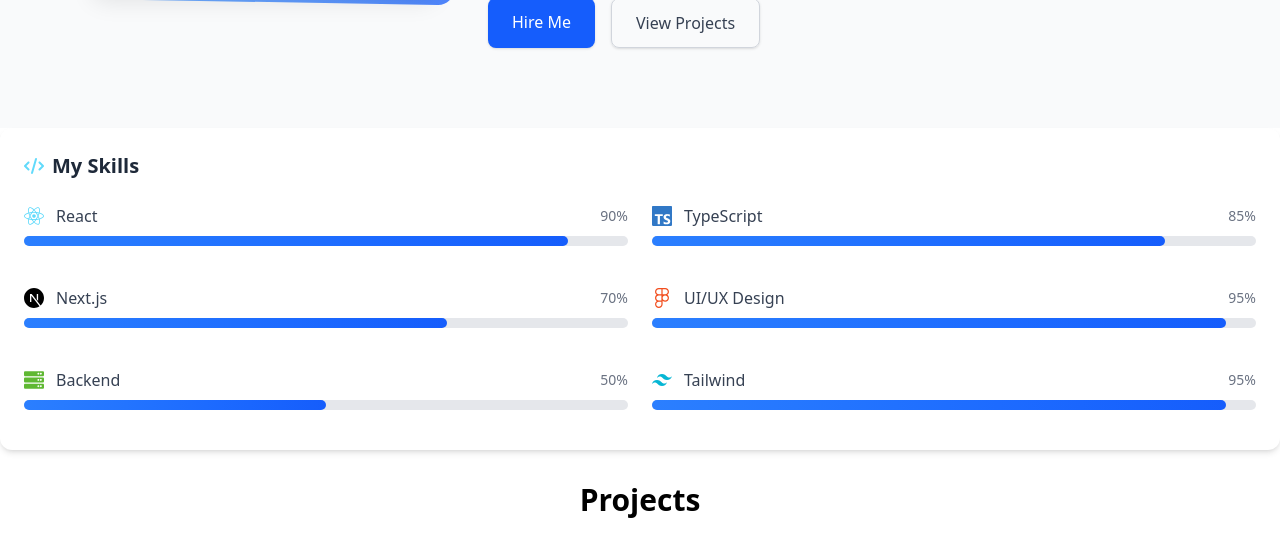
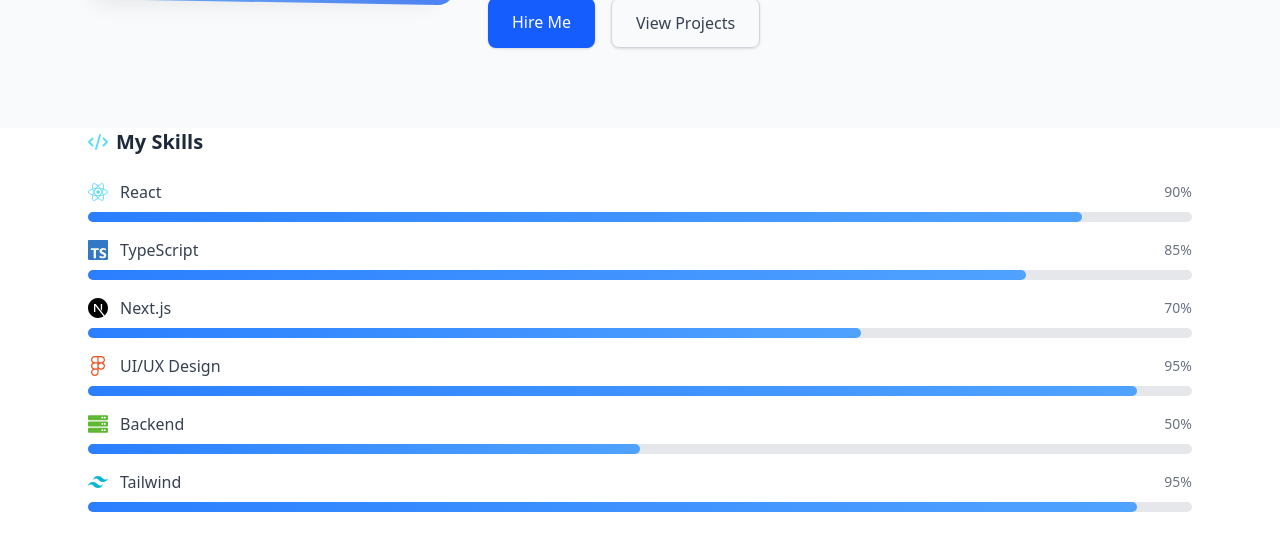
Before and after one commit to BABAYAGA108/The-company, a React (Vite) app: page / in a window 1280 px wide. Shown: the part 1200-1748 px from the top of the page. Built offline with nearby package versions, Linux system fonts and the light colour scheme.

Commit message:
skils updated

```diff
--- a/src/components/Hero/Skills.tsx
+++ b/src/components/Hero/Skills.tsx
@@ -41,13 +41,13 @@
   ];
 
   return (
-    <div className="mb-8 p-6 bg-white rounded-xl shadow-md">
+    <div className="container mx-auto px-6 max-w-6xl">
       <h4 className="text-xl font-semibold text-gray-800 mb-6 flex items-center gap-2">
-        <FaCode color= "#61DAFB" />
+        <FaCode color="#61DAFB" />
         <span>My Skills</span>
       </h4>
 
-      <div className="grid grid-cols-1 md:grid-cols-2 gap-6">
+      <div className="space-y-4 text-gray-600 mb-8 md:grid-cols-2 gap-6 w-full">
         {skills.map((skill, index) => (
           <div key={index} className="mb-4">
             <div className="flex justify-between items-center mb-2">
@@ -61,7 +61,7 @@
             </div>
             <div className="w-full bg-gray-200 rounded-full h-2.5">
               <div
-                className="bg-gradient-to-r from-blue-500 to-blue-600 h-2.5 rounded-full transition-all duration-500"
+                className="bg-gradient-to-r from-blue-500 to-blue-400 h-2.5 rounded-full transition-all duration-500"
                 style={{ width: `${skill.level}%` }}
               ></div>
             </div>
```
